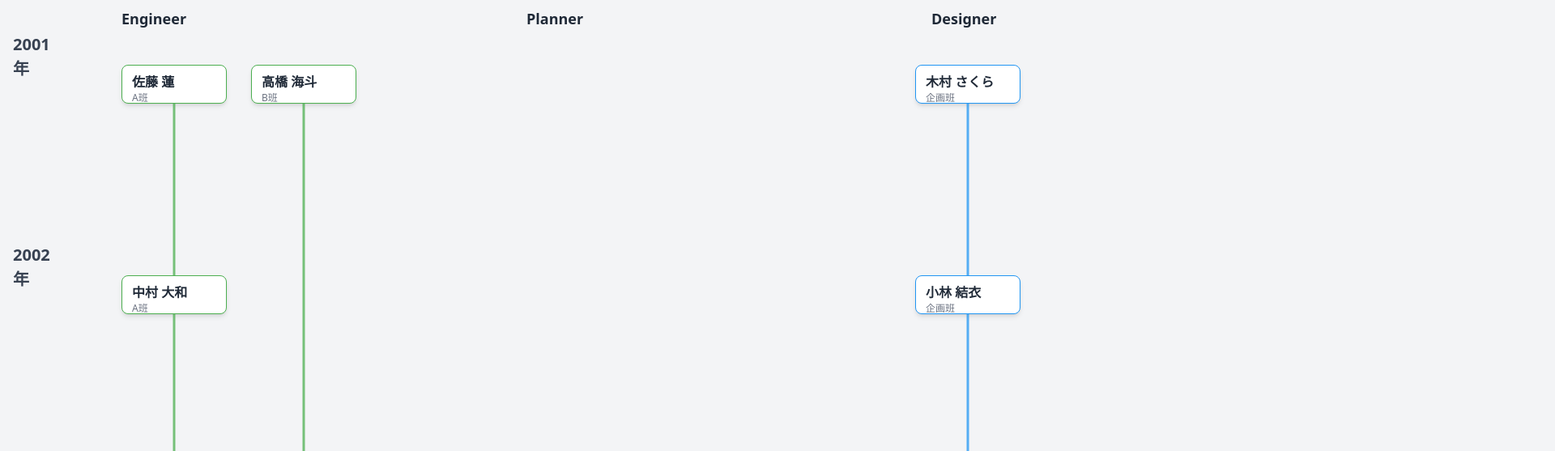
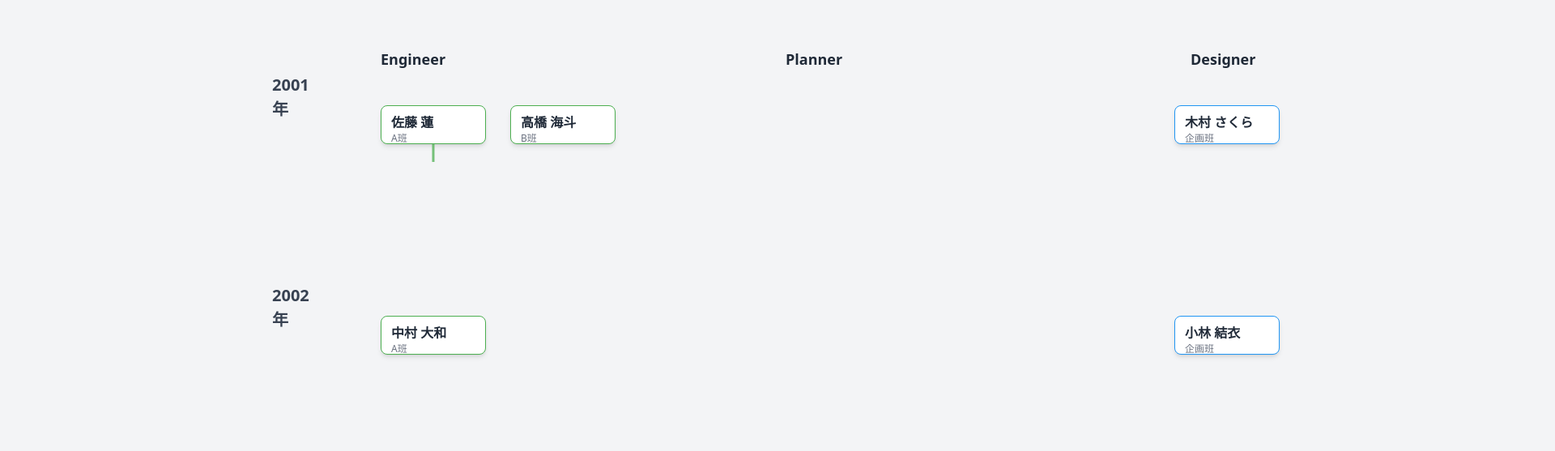
Before and after one commit to sakurai934/employee-tree, a plain HTML site: page index.html in a window 1280 px wide. Shown: the top 557 px of the page at 81% size, 1920 px wide, since content can reach past the window. Drawn offline with nearby package versions, Linux system fonts and the light colour scheme.

Commit message:
index centering

```diff
--- a/index.html
+++ b/index.html
@@ -4,10 +4,10 @@
 <meta charset="UTF-8">
 <title>Employee Tree (Year × Section × Group)</title>
 
-<!-- Tailwind でモダンUI -->
+<!-- TailwindCSS -->
 <script src="https://cdn.tailwindcss.com"></script>
 
-<!-- D3（SVG線 & ズーム用） -->
+<!-- D3.js -->
 <script src="https://cdn.jsdelivr.net/npm/d3@7"></script>
 
 <style>
@@ -32,53 +32,40 @@
 
 <body>
 
-<!-- ズーム対象のラッパ -->
-<div id="zoom-wrapper" class="relative w-[2000px] h-[3000px]">
+<div id="zoom-wrapper" class="relative">
   <div id="container" class="absolute top-0 left-0"></div>
-  <svg id="lines" class="absolute top-0 left-0 w-full h-full pointer-events-none"></svg>
+  <svg id="lines" class="absolute top-0 left-0 pointer-events-none"></svg>
 </div>
 
 <script>
-// ----------------------
-// 外部 JSON 読み込み
-// ----------------------
 fetch("./data.json")
   .then(res => res.json())
   .then(data => init(data));
 
 function init(sample) {
 
-  // --------------------------
-  // セクション定義
-  // --------------------------
   const sections = [
-    {name:"Engineer", color:"#4CAF50"},
-    {name:"Planner",  color:"#2196F3"},
-    {name:"Designer", color:"#FF9800"}
+    {name: "Engineer", color: "#4CAF50"},
+    {name: "Planner",  color: "#2196F3"},
+    {name: "Designer", color: "#FF9800"}
   ];
 
-  // 班の優先順序（横並びに影響）
   const groupsOrder = ["A班","B班","C班","企画班","調整班","背景班","モーション班"];
 
-  // --------------------------
-  // レイアウト寸法
-  // --------------------------
   const yearHeight = 260;
   const sectionWidth = 500;
   const groupWidth = 160;
   const cardW = 130;
   const cardH = 48;
 
+  const wrapper = document.getElementById("zoom-wrapper");
   const container = document.getElementById("container");
   const svg = d3.select("#lines");
 
-  // --------------------------
-  // 年度（縦方向ソート）
-  // --------------------------
-  const years = [...new Set(sample.map(d=>d.year))].sort((a,b)=>a-b);
+  const years = [...new Set(sample.map(d => d.year))].sort((a,b)=>a-b);
 
   // --------------------------
-  // 年ラベル
+  // 年ラベル（縦方向）
   // --------------------------
   years.forEach((year, yi) => {
     const yPos = yi * yearHeight + 40;
@@ -102,23 +89,24 @@ function init(sample) {
     container.appendChild(label);
   });
 
+  let cardPositions = [];
+
   // --------------------------
   // カード配置
   // --------------------------
-  let cardPositions = [];
-
   sections.forEach((sec, si) => {
     years.forEach((year, yi) => {
+
       const yearPeople = sample.filter(
         d => d.year === year && d.section === sec.name
       );
 
       const sorted = yearPeople.sort(
-        (a,b)=>groupsOrder.indexOf(a.group) - groupsOrder.indexOf(b.group)
+        (a,b) => groupsOrder.indexOf(a.group) - groupsOrder.indexOf(b.group)
       );
 
-      sorted.forEach((p) => {
-        const x = si * sectionWidth + 150 + groupsOrder.indexOf(p.group) * groupWidth;
+      sorted.forEach(p => {
+        const x = si * sectionWidth + 150 + (groupsOrder.indexOf(p.group) * groupWidth);
         const y = yi * yearHeight + 80;
 
         const card = document.createElement("div");
@@ -147,13 +135,21 @@ function init(sample) {
   });
 
   // --------------------------
-  // 縦線（班ごと）
+  // 線の描画（カード配置完了後）
   // --------------------------
-  sections.forEach(sec=>{
-    groupsOrder.forEach(group=>{
+  drawLines();
+
+  function drawLines() {
+    svg.selectAll("*").remove(); // 一旦クリア
+
+    cardPositions.forEach(() => {});
+
+    sections.forEach(sec => {
+      groupsOrder.forEach(group => {
+
         const list = cardPositions
-        .filter(p=>p.section===sec.name && p.group===group)
-        .sort((a,b)=>a.year - b.year);
+          .filter(p => p.section === sec.name && p.group === group)
+          .sort((a,b) => a.year - b.year);
 
         for(let i=0; i<list.length-1; i++){
           svg.append("line")
@@ -167,9 +163,10 @@ function init(sample) {
         }
       });
     });
+  }
 
   // --------------------------
-  // 同期ホバー強調
+  // 同期ホバー
   // --------------------------
   function highlightYear(targetYear){
     document.querySelectorAll(".card").forEach(card=>{
@@ -192,23 +189,37 @@ function init(sample) {
     });
   }
 
-}
+  // --------------------------
+  // コンテンツ幅を動的計算
+  // --------------------------
+  const maxX = Math.max(...cardPositions.map(p=>p.x)) + cardW + 200;
+  const maxY = Math.max(...cardPositions.map(p=>p.y)) + cardH + 200;
+  wrapper.style.width = `${maxX}px`;
+  wrapper.style.height = `${maxY}px`;
 
   // --------------------------
-// ズーム＆パン（バグ修正版）
+  // ズーム（控えめな中央寄せ）
   // --------------------------
   const zoom = d3.zoom()
     .scaleExtent([0.5, 2])
     .on("zoom", ev => {
-    const wrapper = document.getElementById("zoom-wrapper");
       wrapper.style.transform = `
         translate(${ev.transform.x}px, ${ev.transform.y}px)
         scale(${ev.transform.k})
       `;
     });
 
-d3.select("#zoom-wrapper").call(zoom);
+  const initialX = window.innerWidth * 0.25;  // 左 1/4 に寄せる（控えめ寄せ）
+  const initialY = 50;
 
+  const selection = d3.select("body");
+  selection.call(zoom);
+
+  selection.call(
+    zoom.transform,
+    d3.zoomIdentity.translate(initialX, initialY).scale(1)
+  );
+}
 </script>
 </body>
 </html>
```
Lines whose indentation alone changed are shown as unchanged.
